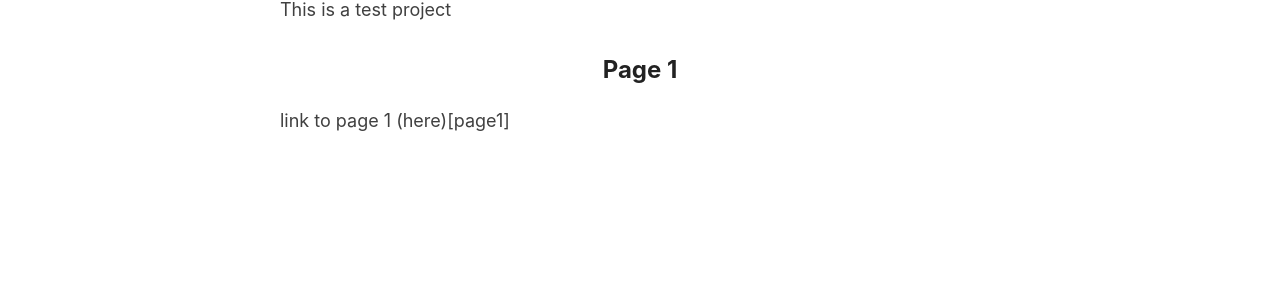
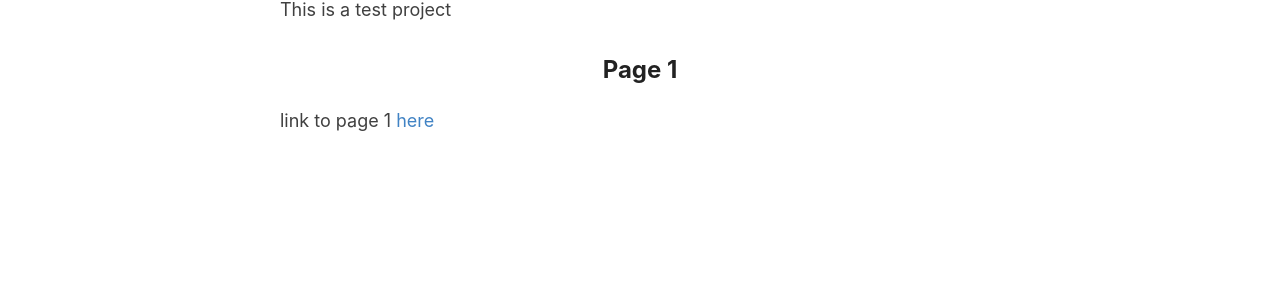
Before and after one commit to zhibinuhn/test, a Jekyll site: the page built from index.md, in a window 1280 px wide. Shown: the part 265-568 px from the top of the page. Built offline with Jekyll 4.4.1, drawn with Linux system fonts in a browser that asks for light colours; our own code applies the rules of GitHub Pages for plain Markdown files.

Commit message:
Update index.md

```diff
--- a/index.md
+++ b/index.md
@@ -5,4 +5,4 @@ permalink: /
 # Test project
 This is a test project
 ## Page 1
-link to page 1 (here)[page1]
+link to page 1 [here](/page1)
```
